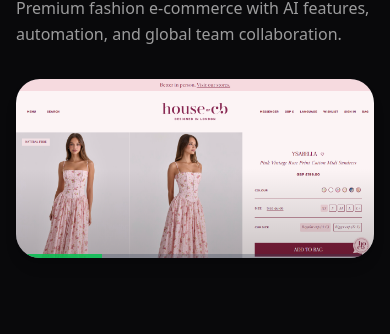
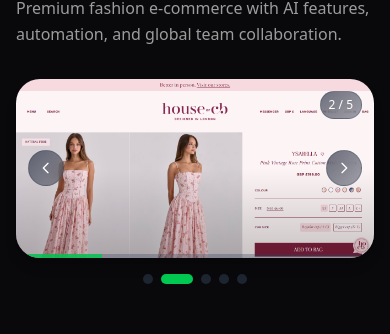
Before and after one commit to alefeas/portfolio-v2, a Next.js app: page /projects/1 in a window 390 px wide. Shown: the part 296-630 px from the top of the page. Built offline with nearby package versions, Linux system fonts and the light colour scheme; no server answers; a web font is replaced by a local one.

Commit message:
improve carousel

```diff
--- a/app/components/ui/Carousel.tsx
+++ b/app/components/ui/Carousel.tsx
@@ -3,6 +3,9 @@
 import { useState, useEffect, useCallback, useRef } from 'react';
 import { motion, AnimatePresence } from 'framer-motion';
 import { CarouselProps } from '@/app/types';
+import CarouselDots from './CarouselDots';
+import CarouselCounter from './CarouselCounter';
+import CarouselNavButton from './CarouselNavButton';
 
 const AUTOPLAY_INTERVAL = 5000; // 5 seconds
 
@@ -22,12 +25,26 @@ export default function Carousel({ images, title }: CarouselProps) {
 
     setCurrentImageIndex((prev) => (prev + 1) % images.length);
 
-    // Solo resetear timers si NO estaba pausado
-    if (!isPausedRef.current) {
-      cycleStartRef.current = Date.now();
-      pausedElapsedRef.current = 0;
-    }
-  }, [hasImages]);
+    // Resetear timers
+    cycleStartRef.current = Date.now();
+    pausedElapsedRef.current = 0;
+  }, [hasImages, images.length]);
+
+  const prevImage = useCallback(() => {
+    if (!hasImages) return;
+
+    setCurrentImageIndex((prev) => (prev - 1 + images.length) % images.length);
+
+    // Resetear timers
+    cycleStartRef.current = Date.now();
+    pausedElapsedRef.current = 0;
+  }, [hasImages, images.length]);
+
+  const goToImage = useCallback((index: number) => {
+    setCurrentImageIndex(index);
+    cycleStartRef.current = Date.now();
+    pausedElapsedRef.current = 0;
+  }, []);
 
   // Actualizar ref cuando isPaused cambia
   useEffect(() => {
@@ -95,15 +112,15 @@ export default function Carousel({ images, title }: CarouselProps) {
   if (!hasImages) return null;
 
   return (
-    <div className="mb-20">
-      <div
-        className="relative"
-        onMouseEnter={() => setIsPaused(true)}
-        onMouseLeave={() => setIsPaused(false)}
-      >
+    <div
+      className="mb-20"
+    >
+      <div className="relative group">
         <motion.div
           className="relative w-full rounded-3xl overflow-hidden bg-gradient-to-br from-slate-900/40 to-slate-800/30 shadow-lg"
           style={{ aspectRatio: '2/1' }}
+          onMouseEnter={() => setIsPaused(true)}
+          onMouseLeave={() => setIsPaused(false)}
         >
           <AnimatePresence mode="wait">
             <motion.div
@@ -124,6 +141,15 @@ export default function Carousel({ images, title }: CarouselProps) {
           </AnimatePresence>
           <div className="absolute inset-0 bg-gradient-to-b from-transparent via-transparent to-black/20 rounded-3xl" />
 
+          {/* Navigation Buttons - Only show if more than 1 image */}
+          {images.length > 1 && (
+            <>
+              <CarouselNavButton direction="prev" onClick={prevImage} />
+              <CarouselNavButton direction="next" onClick={nextImage} />
+              <CarouselCounter current={currentImageIndex + 1} total={images.length} />
+            </>
+          )}
+
           {/* Progress Bar */}
           <div className="absolute bottom-0 left-0 right-0 h-1 bg-slate-700/30 rounded-b-3xl overflow-hidden">
             <div
@@ -133,6 +159,21 @@ export default function Carousel({ images, title }: CarouselProps) {
             />
           </div>
         </motion.div>
+
+        {/* Dot Indicators - Only show if more than 1 image */}
+        {images.length > 1 && (
+          <div
+            className='w-30 m-auto'
+            onMouseEnter={() => setIsPaused(true)}
+            onMouseLeave={() => setIsPaused(false)}
+          >
+            <CarouselDots
+              total={images.length}
+              current={currentImageIndex}
+              onDotClick={goToImage}
+            />
+          </div>
+        )}
       </div>
     </div>
   );
--- /dev/null
+++ b/app/components/ui/CarouselCounter.tsx
@@ -0,0 +1,12 @@
+interface CarouselCounterProps {
+  current: number;
+  total: number;
+}
+
+export default function CarouselCounter({ current, total }: CarouselCounterProps) {
+  return (
+    <div className="absolute top-3 right-3 lg:top-4 lg:right-4 px-2 py-1 lg:px-3 lg:py-1.5 rounded-full bg-gradient-to-br from-slate-900/60 to-slate-800/40 backdrop-blur-sm border border-slate-700/30 text-white text-[12px] lg:text-sm font-medium">
+      {current} / {total}
+    </div>
+  );
+}
--- /dev/null
+++ b/app/components/ui/CarouselDots.tsx
@@ -0,0 +1,24 @@
+interface CarouselDotsProps {
+  total: number;
+  current: number;
+  onDotClick: (index: number) => void;
+}
+
+export default function CarouselDots({ total, current, onDotClick }: CarouselDotsProps) {
+  return (
+    <div className="flex justify-center gap-2 mt-4">
+      {Array.from({ length: total }).map((_, index) => (
+        <button
+          key={index}
+          onClick={() => onDotClick(index)}
+          className={`h-2.5 rounded-full transition-all ${
+            index === current
+              ? 'bg-green-500 w-8'
+              : 'bg-slate-700/50 w-2.5 hover:bg-green-500/70'
+          }`}
+          aria-label={`Go to image ${index + 1}`}
+        />
+      ))}
+    </div>
+  );
+}
--- /dev/null
+++ b/app/components/ui/CarouselNavButton.tsx
@@ -0,0 +1,25 @@
+interface CarouselNavButtonProps {
+  direction: 'prev' | 'next';
+  onClick: () => void;
+}
+
+export default function CarouselNavButton({ direction, onClick }: CarouselNavButtonProps) {
+  const isPrev = direction === 'prev';
+
+  return (
+    <button
+      onClick={onClick}
+      className={`absolute ${isPrev ? 'left-3 lg:left-4' : 'right-3 lg:right-4'} top-1/2 -translate-y-1/2 w-9 h-9 lg:w-10 lg:h-10 rounded-full bg-gradient-to-br from-slate-900/60 to-slate-800/40 backdrop-blur-sm border border-slate-700/30 flex items-center justify-center text-white lg:opacity-0 group-hover:opacity-100 transition-all duration-300 hover:border-slate-600/50 hover:from-slate-900/80 hover:to-slate-800/60`}
+      aria-label={isPrev ? 'Previous image' : 'Next image'}
+    >
+      <svg className="w-4 h-4 lg:w-5 lg:h-5" fill="none" stroke="currentColor" viewBox="0 0 24 24">
+        <path
+          strokeLinecap="round"
+          strokeLinejoin="round"
+          strokeWidth={2}
+          d={isPrev ? "M15 19l-7-7 7-7" : "M9 5l7 7-7 7"}
+        />
+      </svg>
+    </button>
+  );
+}
--- a/app/components/ui/index.ts
+++ b/app/components/ui/index.ts
@@ -11,6 +11,9 @@ export { default as FeatureItem } from './FeatureItem';
 export { default as TechTag } from './TechTag';
 export { default as RepositoryLink } from './RepositoryLink';
 export { default as Carousel } from './Carousel';
+export { default as CarouselDots } from './CarouselDots';
+export { default as CarouselCounter } from './CarouselCounter';
+export { default as CarouselNavButton } from './CarouselNavButton';
 export { default as BackButton } from './BackButton';
 export { default as Toast } from './Toast';
 export { default as Modal } from './Modal';
```
